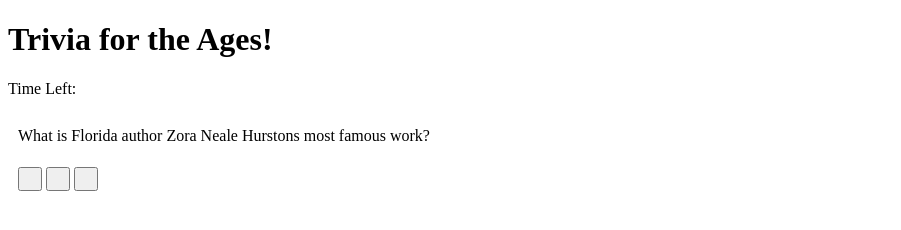
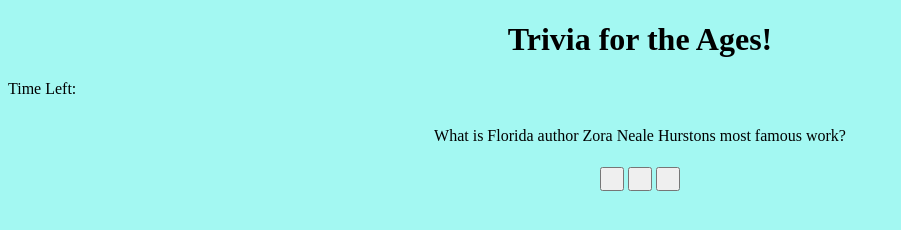
Before and after one commit to ciarram/TriviaGame, a plain HTML site: page index.html in a window 1280 px wide. Shown: the whole page, without its empty margins (0-901 px from the left). Drawn offline with nearby package versions, Linux system fonts and the light colour scheme.

Commit message:
more css styling to page

```diff
--- a/assets/css/style.css
+++ b/assets/css/style.css
@@ -1,5 +1,12 @@
+body{
+    background-color: rgba(158, 248, 242, 0.94);
+}
+h1{
+    text-align: center;
+}
 section{
     padding: 10px;
+    text-align: center;
 }
 #first-answer{
     padding: 10px;
```
